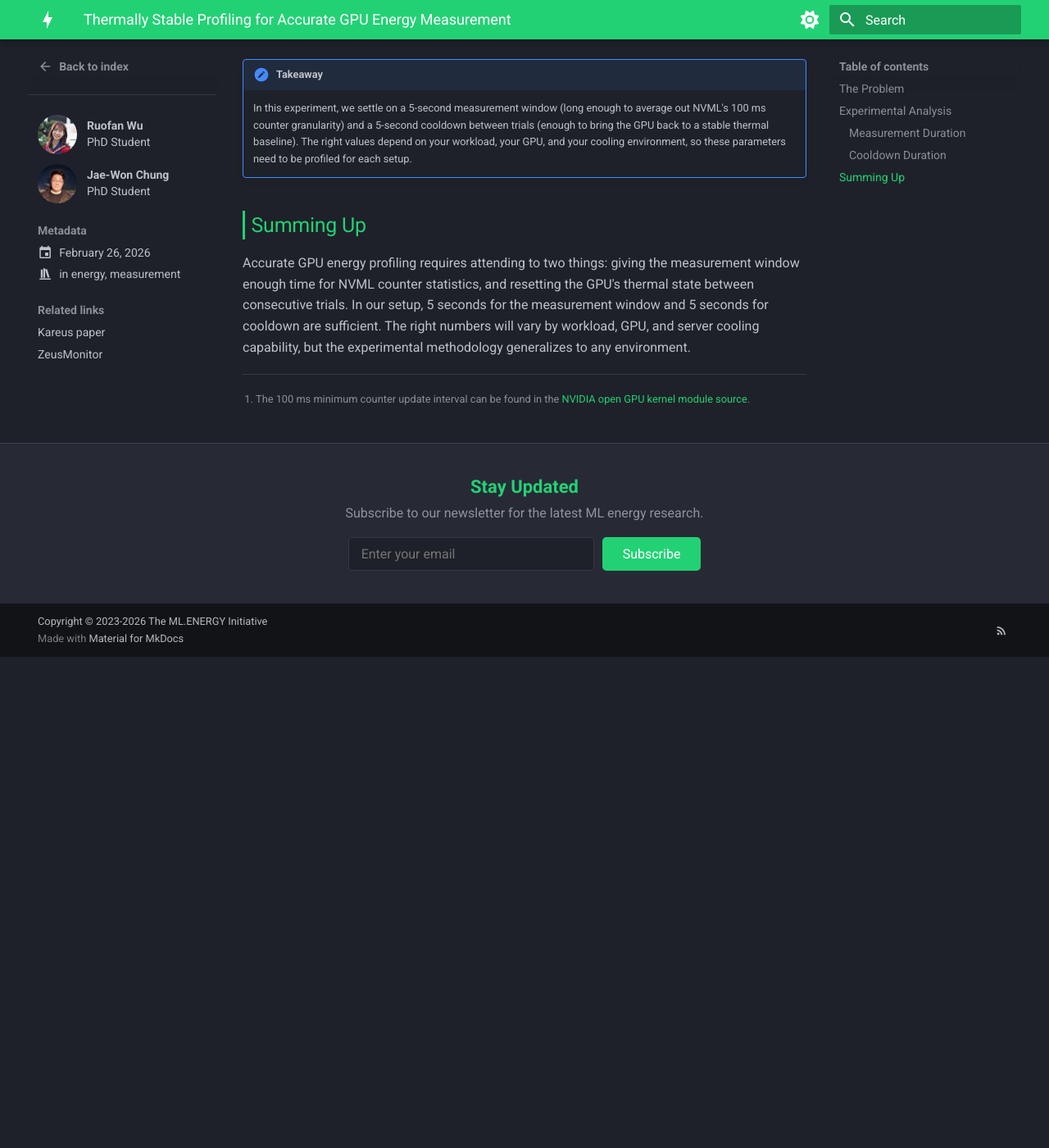
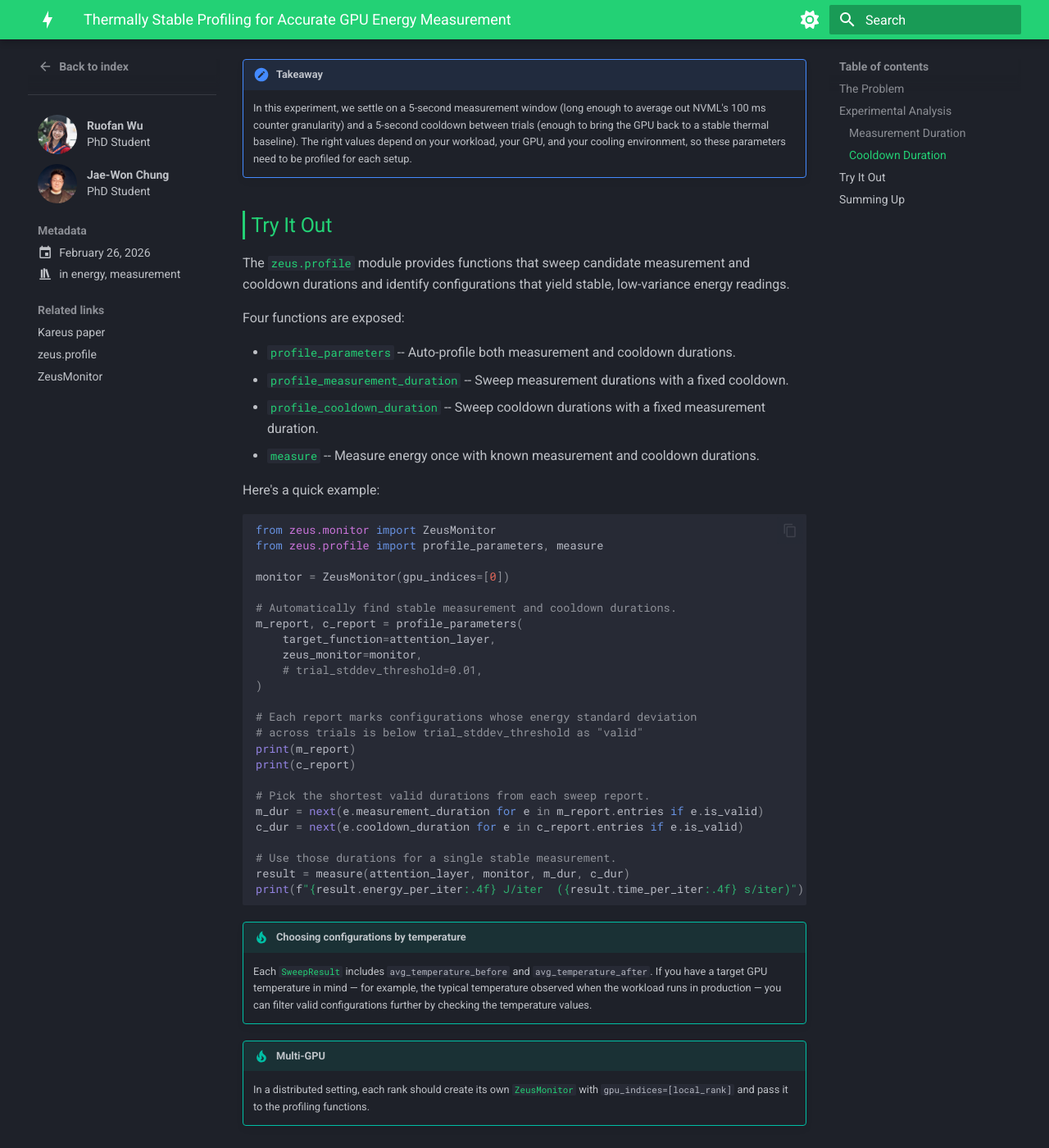
Before and after one commit to ml-energy/blog, an MkDocs documentation site: the page built from docs/posts/thermally-stable-profiling.md, in a window 1280 px wide and 1400 px high, scrolled down 1910 px. Shown: the whole window at 82% size. Built offline with MkDocs 1.6.1 and Material for MkDocs 9.7.7, drawn with Linux system fonts in a browser that asks for light colours; before the commit the page ends 2711 px from its top, so only the background shows below that; some of the changed text lies outside the part shown.

Commit message:
add zeus.profile

````diff
--- a/docs/posts/thermally-stable-profiling.md
+++ b/docs/posts/thermally-stable-profiling.md
@@ -8,6 +8,7 @@ categories:
   - measurement
 links:
   - Kareus paper: https://arxiv.org/abs/2601.17654
+  - zeus.profile: http://ml.energy/zeus/reference/profile/#zeus.profile
   - ZeusMonitor: https://ml.energy/zeus/reference/monitor/energy/#zeus.monitor.energy.ZeusMonitor
 ---
 
@@ -15,7 +16,7 @@ links:
 
 Profiling is only as useful as it is accurate.
 For example, when an optimizer evaluates candidate configurations, biased or noisy measurements can steer it toward the wrong answer.
-In this post, we describe a GPU energy profiling methodology adopted in [Kareus](https://arxiv.org/abs/2601.17654), and show experimentally why it matters and what we found to be the right settings.
+In this post, we describe the GPU energy profiling methodology adopted in [Kareus](https://arxiv.org/abs/2601.17654), show experimentally why it matters, and introduce the [`zeus.profile`](http://ml.energy/zeus/reference/profile/#zeus.profile) module that automates the process.
 
 <!-- more -->
 
@@ -73,9 +74,6 @@ This is attributed to the 100 ms NVML counter update interval, which introduces
 In addition, shorter windows yield lower average energy readings because the GPU has not fully warmed up.
 Energy measurement stabilizes from 5 seconds onward, so we adopt that as our measurement duration.
 
-<!-- !!! Takeaway
-    Measurement windows shorter than ~5 seconds exhibit high variability due to NVML's 100 ms sampling granularity. Energy measurement stabilize from 5 seconds onward. -->
-
 ### Cooldown Duration
 
 Between consecutive profiling trials, we insert a cooldown pause to let the GPU return to a stable temperature before the next measurement.
@@ -86,15 +84,57 @@ Without a cooldown period, each trial inherits a hotter GPU from the previous ru
 In our environment, 5 seconds of cooldown is enough for the GPU to return to a stable thermal baseline before each trial.
 Beyond this point, the measured energy consumption stabilizes, so we adopt a 5-second cooldown duration.
 
-<!-- !!! Takeaway
-    Without thermal cooldown between trials, measured energy correlates strongly with GPU temperature at the start of measurement. A
-    5-second cooldown brings the GPU to a consistent baseline and eliminates this bias. -->
-
 !!! Takeaway
     In this experiment, we settle on a 5-second measurement window (long enough to average out NVML's 100 ms counter granularity) and a 5-second cooldown between trials (enough to bring the GPU back to a stable thermal baseline). The right values depend on your workload, your GPU, and your cooling environment, so these parameters need to be profiled for each setup.
+
+## Try It Out
+
+The [`zeus.profile`](http://ml.energy/zeus/reference/profile/#zeus.profile) module provides functions that sweep candidate measurement and cooldown durations and identify configurations that yield stable, low-variance energy readings.
+
+Four functions are exposed:
+
+- [`profile_parameters`](http://ml.energy/zeus/reference/profile/#zeus.profile.profile_parameters) -- Auto-profile both measurement and cooldown durations.
+- [`profile_measurement_duration`](http://ml.energy/zeus/reference/profile/#zeus.profile.profile_measurement_duration) -- Sweep measurement durations with a fixed cooldown.
+- [`profile_cooldown_duration`](http://ml.energy/zeus/reference/profile/#zeus.profile.profile_cooldown_duration) -- Sweep cooldown durations with a fixed measurement duration.
+- [`measure`](http://ml.energy/zeus/reference/profile/#zeus.profile.measure) -- Measure energy once with known measurement and cooldown durations.
+
+Here's a quick example:
+
+```python
+from zeus.monitor import ZeusMonitor
+from zeus.profile import profile_parameters, measure
+
+monitor = ZeusMonitor(gpu_indices=[0])
+
+# Automatically find stable measurement and cooldown durations.
+m_report, c_report = profile_parameters(
+    target_function=attention_layer,
+    zeus_monitor=monitor,
+    # trial_stddev_threshold=0.01,
+)
+
+# Each report marks configurations whose energy standard deviation
+# across trials is below trial_stddev_threshold as "valid"
+print(m_report)
+print(c_report)
+
+# Pick the shortest valid durations from each sweep report.
+m_dur = next(e.measurement_duration for e in m_report.entries if e.is_valid)
+c_dur = next(e.cooldown_duration for e in c_report.entries if e.is_valid)
+
+# Use those durations for a single stable measurement.
+result = measure(attention_layer, monitor, m_dur, c_dur)
+print(f"{result.energy_per_iter:.4f} J/iter  ({result.time_per_iter:.4f} s/iter)")
+```
+
+!!! Tip "Choosing configurations by temperature"
+    Each [`SweepResult`](http://ml.energy/zeus/reference/profile/#zeus.profile.SweepResult) includes `avg_temperature_before` and `avg_temperature_after`. If you have a target GPU temperature in mind — for example, the typical temperature observed when the workload runs in production — you can filter valid configurations further by checking the temperature values.
+
+!!! Tip "Multi-GPU"
+    In a distributed setting, each rank should create its own [`ZeusMonitor`](http://ml.energy/zeus/reference/monitor/#zeus.monitor.ZeusMonitor) with `gpu_indices=[local_rank]` and pass it to the profiling functions.
 
 ## Summing Up
 
 Accurate GPU energy profiling requires attending to two things: giving the measurement window enough time for NVML counter statistics, and resetting the GPU's thermal state between consecutive trials.
-In our setup, 5 seconds for the measurement window and 5 seconds for cooldown are sufficient.
-The right numbers will vary by workload, GPU, and server cooling capability, but the experimental methodology generalizes to any environment.
+The right durations depend on your workload, GPU, and cooling environment.
+The [`zeus.profile`](http://ml.energy/zeus/reference/profile/#zeus.profile) module automates this search: it sweeps candidate durations, flags the ones that produce stable readings, and lets you pick the configuration that best fits your needs for use with [`measure`](http://ml.energy/zeus/reference/profile/#zeus.profile.measure).
````
